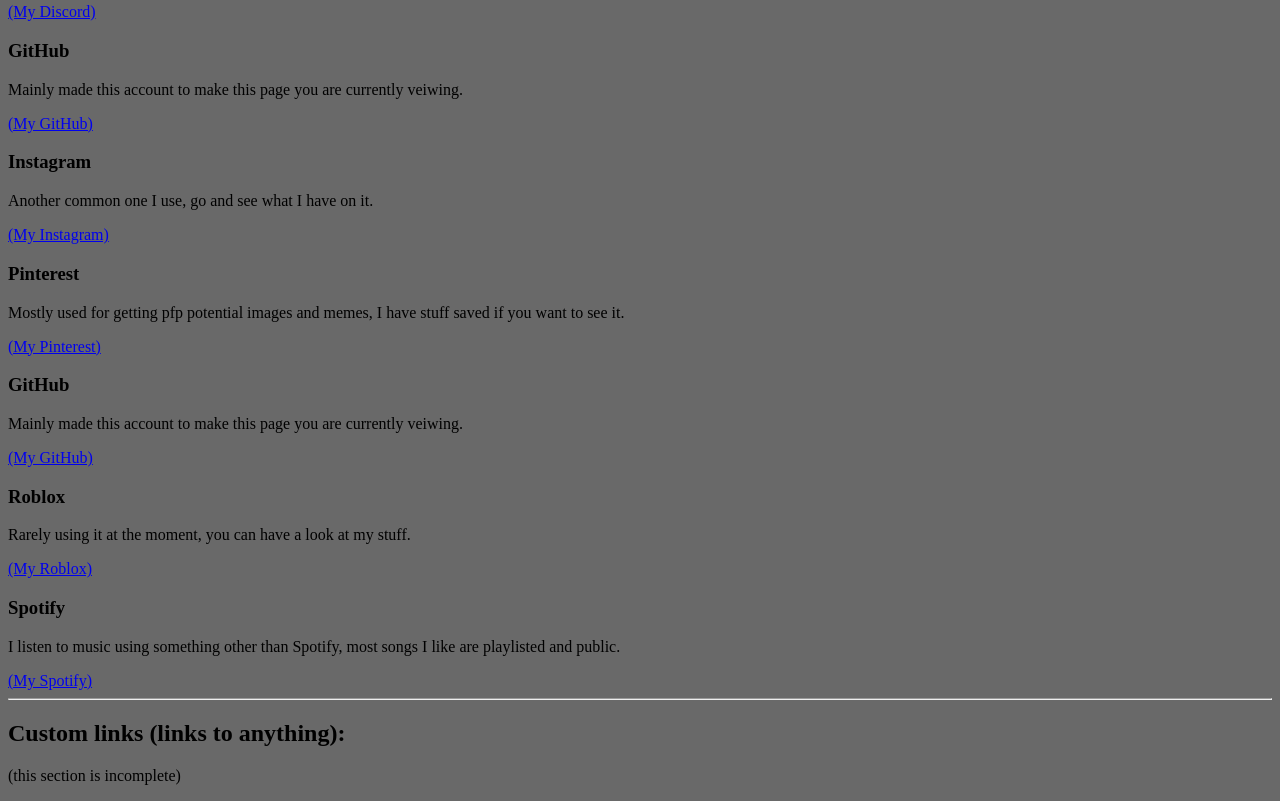
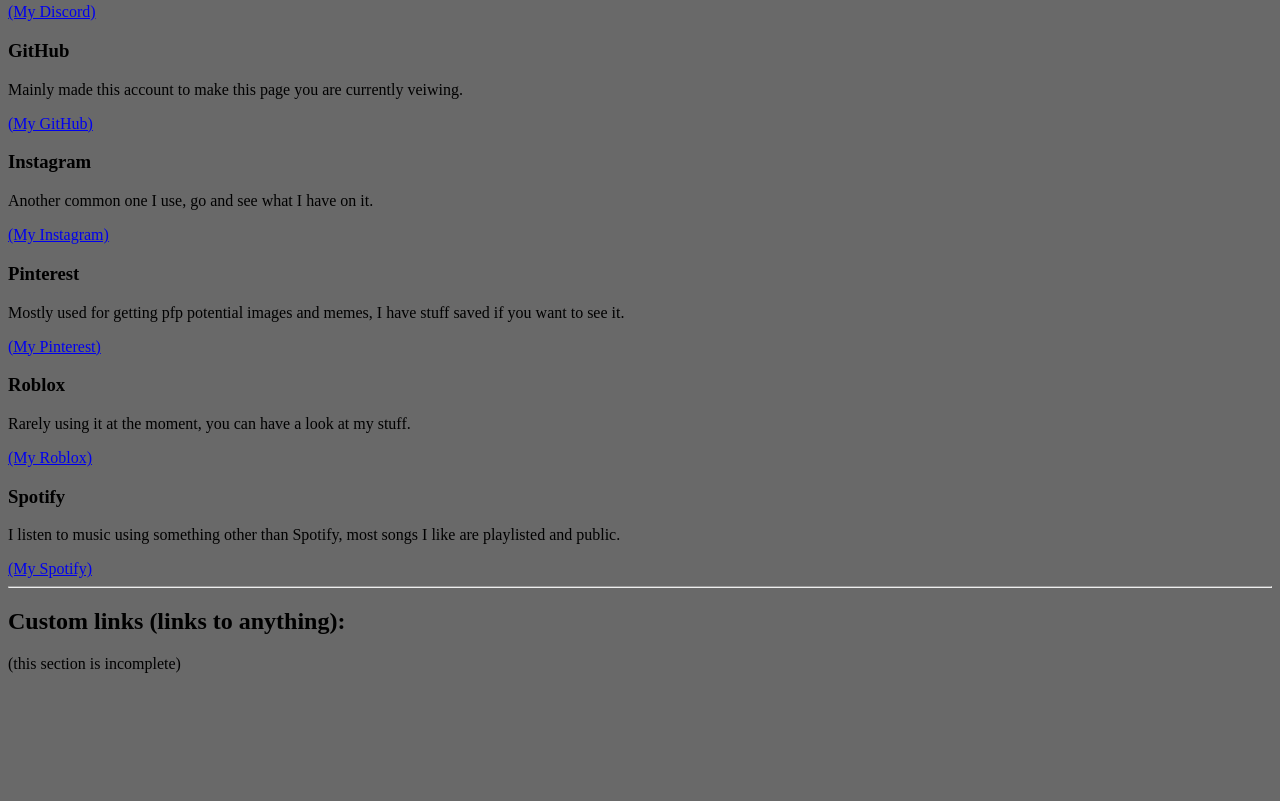
Before and after one commit to aretnine/aretnine-socials-info, a plain HTML site: page index.html in a window 1280 px wide. Shown: the part 667-1468 px from the top of the page. After the commit the page ends 1356 px from the top, so only its background shows below. Drawn offline with Linux system fonts and the light colour scheme.

Commit message:
Update index.html
removed a dupicated github section

```diff
--- a/index.html
+++ b/index.html
@@ -44,10 +44,6 @@
 	<p>Mostly used for getting pfp potential images and memes, I have stuff saved if you want to see it.</p>
 	<a href="https://pinterest.com/aretnine11253/" title="Sends you to my Pinterest profile" target="_blank">(My Pinterest)</a>
 	<br> <!-- New line -->
-	<h3>GitHub</h3>
-	<p>Mainly made this account to make this page you are currently veiwing.</p>
-	<a href="https://github.com/aretnine" title="Sends you to my GitHub" target="_blank">(My GitHub)</a>
-	<br> <!-- New line -->
   	<h3>Roblox</h3>
 	<p>Rarely using it at the moment, you can have a look at my stuff.</p>
 	<a href="https://roblox.com/users/410373503/profile" title="Sends you to my Roblox profile" target="_blank">(My Roblox)</a>
```
